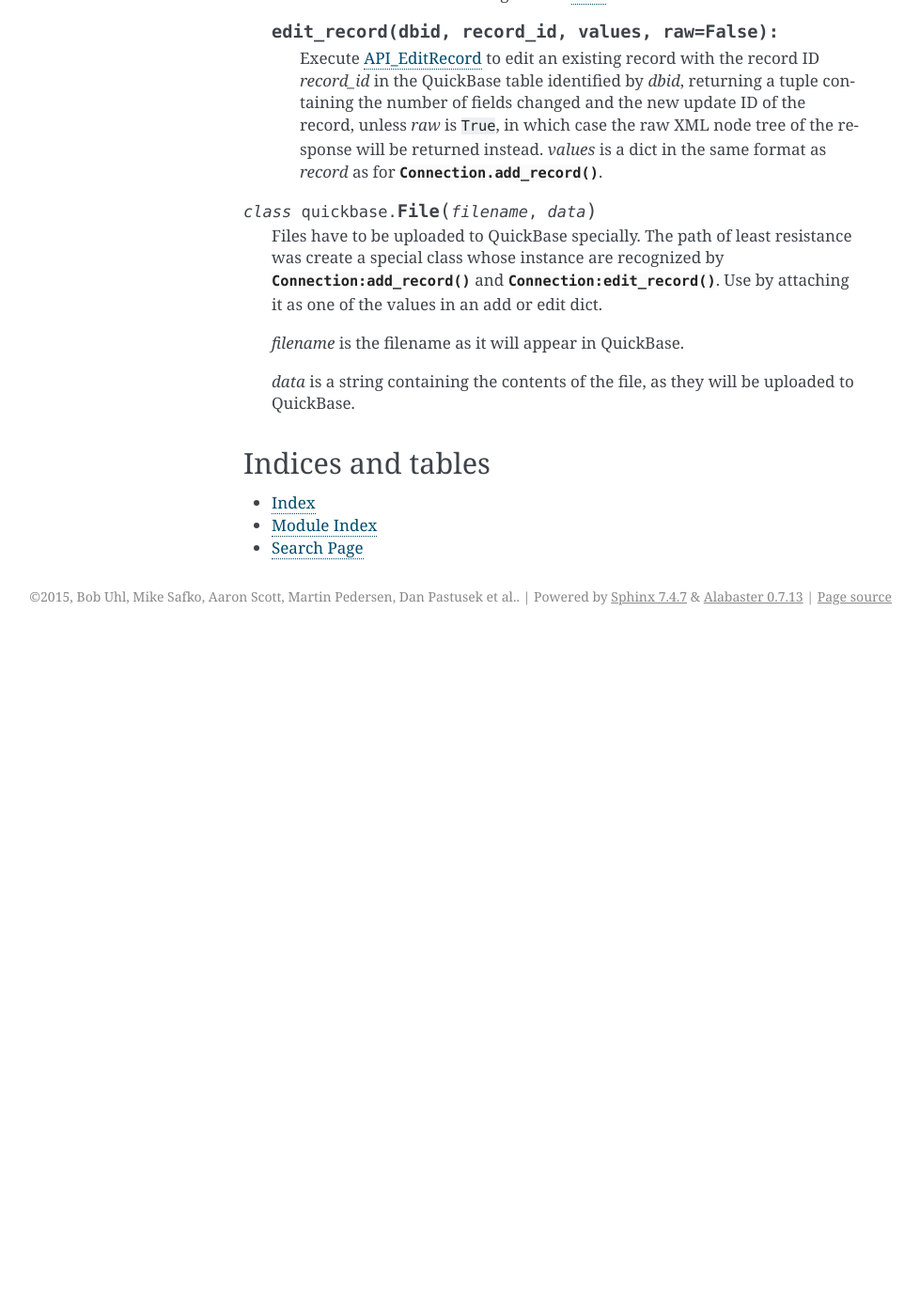
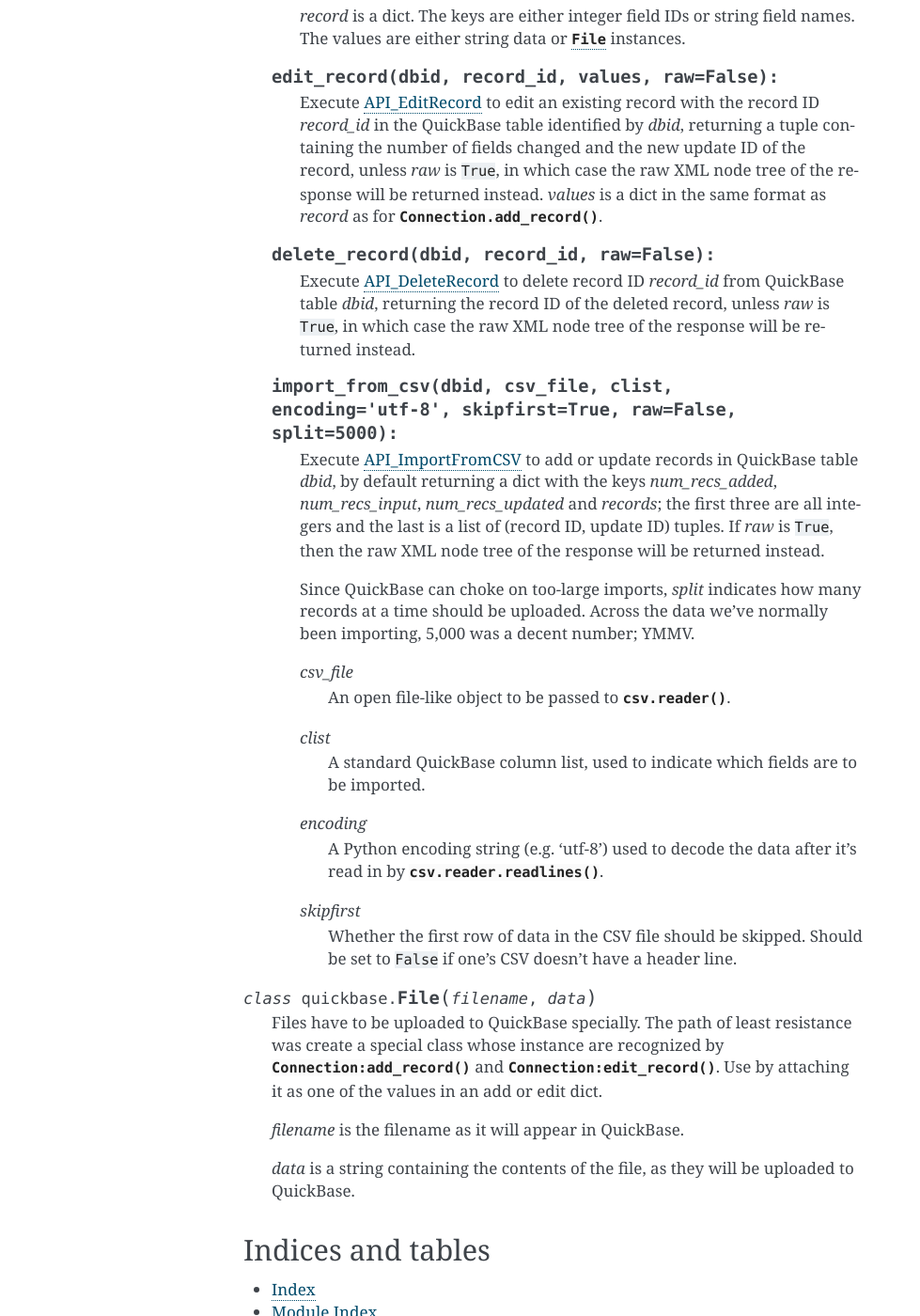
Before and after one commit to WesTower/py-quickbase, a Sphinx documentation site: the page built from docs/index.rst, in a window 1280 px wide and 1400 px high, scrolled down 1772 px. Shown: the whole window at 94% size, without its empty margins (161-1140 px from the left). Built offline with Sphinx 7.4.7, drawn with Linux system fonts in a browser that asks for light colours; before the commit the page ends 2446 px from its top, so only the background shows below that; some of the changed text lies outside the part shown.

Commit message:
Connection.delete_record()/.import_from_csv() docs
Also made a small update to Connect.do_query()'s raw parameter
documentation.

```diff
--- a/docs/index.rst
+++ b/docs/index.rst
@@ -85,7 +85,9 @@
       *raw*
          If ``True``, then :meth:`Connection.do_query()` returns the
          complete XML node structure as parsed by BeautifulSoup from
-         the QuickBase response.
+         the QuickBase response.  One should not normally need to do
+         this, but it does come in handy sometimes when debugging
+         particularly hairy issues.
 
    .. method:: do_query_count(dbid, query=None, raw=False):
 
@@ -120,6 +122,47 @@
       a dict in the same format as *record* as for
       :meth:`Connection.add_record()`.
 
+   .. method:: delete_record(dbid, record_id, raw=False):
+
+      Execute `API_DeleteRecord
+      <http://www.quickbase.com/api-guide/index.html#delete_record.html>`_
+      to delete record ID *record_id* from QuickBase table *dbid*,
+      returning the record ID of the deleted record, unless *raw* is
+      ``True``, in which case the raw XML node tree of the response
+      will be returned instead.
+
+   .. method:: import_from_csv(dbid, csv_file, clist, encoding='utf-8', skipfirst=True, raw=False, split=5000):
+
+      Execute `API_ImportFromCSV
+      <http://www.quickbase.com/api-guide/index.html#importfromcsv.html>`_
+      to add or update records in QuickBase table *dbid*, by default
+      returning a dict with the keys `num_recs_added`,
+      `num_recs_input`, `num_recs_updated` and `records`; the first
+      three are all integers and the last is a list of (record ID,
+      update ID) tuples.  If *raw* is ``True``, then the raw XML node
+      tree of the response will be returned instead.
+
+      Since QuickBase can choke on too-large imports, *split*
+      indicates how many records at a time should be uploaded.  Across
+      the data we've normally been importing, 5,000 was a decent
+      number; YMMV.
+
+      *csv_file*
+         An open file-like object to be passed to :func:`csv.reader()`.
+
+      *clist*
+         A standard QuickBase column list, used to indicate which
+         fields are to be imported.
+
+      *encoding*
+         A Python encoding string (e.g. 'utf-8') used to decode the
+         data after it's read in by :meth:`csv.reader.readlines()`.
+
+      *skipfirst*
+         Whether the first row of data in the CSV file should be
+         skipped.  Should be set to ``False`` if one's CSV doesn't
+         have a header line.
+
 .. class:: File(filename, data)
 
    Files have to be uploaded to QuickBase specially.  The path of least
```
